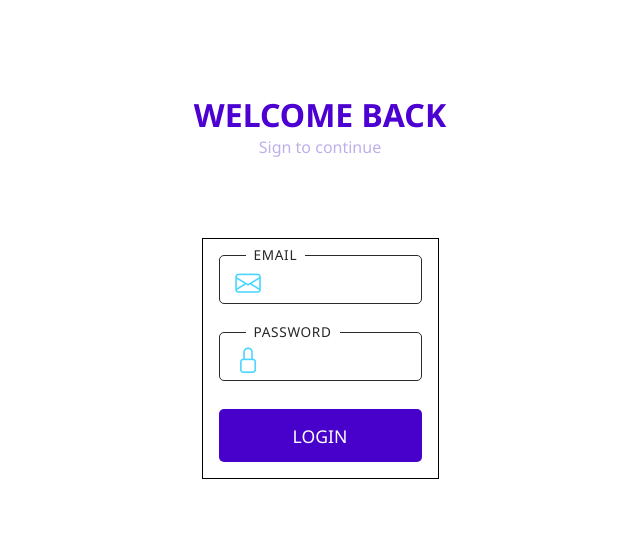
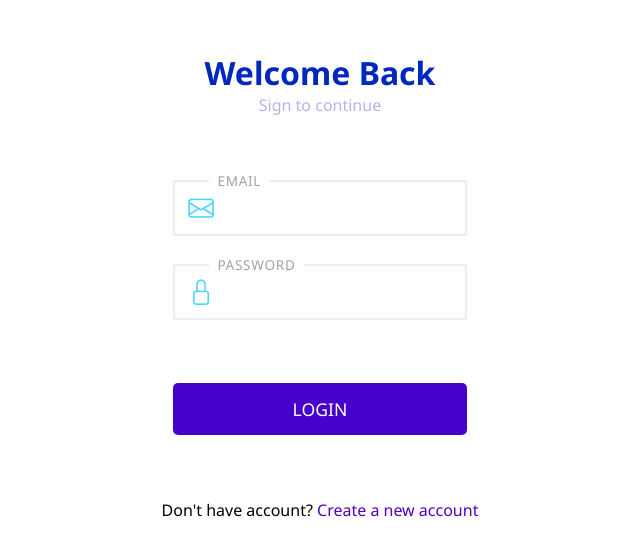
Before and after one commit to Ammar312/JWT-auth-server, a website: page public/index.html in a window 1280 px wide. Shown: the part 114-670 px from the top of the page, without its empty margins (320-960 px from the left). Drawn offline with nearby package versions, Linux system fonts and the light colour scheme.

Commit message:
ui login done

```diff
--- a/public/index.html
+++ b/public/index.html
@@ -13,24 +13,29 @@
   <body>
     <div class="app">
       <div class="section1">
-        <h1>WELCOME BACK</h1>
+        <h1>Welcome Back</h1>
         <p class="lineAfterh1">Sign to continue</p>
       </div>
       <section class="formContainer">
         <form id="form" class="form">
           <div class="inputBox">
+            <i class="bi bi-envelope icon"></i>
             <input value="" type="email" class="box" id="email" />
             <span>Email</span>
-            <i class="bi bi-envelope icon"></i>
           </div>
           <div class="inputBox">
+            <i class="bi bi-lock icon"></i>
             <input type="password" name="password" id="password" class="box" />
             <span>Password</span>
-            <i class="bi bi-lock icon"></i>
           </div>
           <input type="submit" value="LOGIN" class="btn" id="btn" />
         </form>
       </section>
+      <div class="bottomLine">
+        <span>Don't have account?</span>&nbsp;<a href="#"
+          >Create a new account</a
+        >
+      </div>
     </div>
 
     <script src="https://cdn.jsdelivr.net/npm/axios/dist/axios.min.js"></script>
--- a/public/style.css
+++ b/public/style.css
@@ -33,7 +33,7 @@ header p {
   justify-content: center;
   align-items: center;
   flex-direction: column;
-  gap: 5em;
+  gap: 3em;
 }
 .section1 {
   display: flex;
@@ -41,14 +41,13 @@ header p {
   align-items: center;
 }
 h1 {
-  color: #4c00d1;
+  color: #0027be;
   font-weight: 700;
 }
 .lineAfterh1 {
   color: #bfafe9;
 }
 .formContainer {
-  border: 1px solid black;
   box-shadow: 2px 3px 45px rgba(255, 255, 255, 0.219);
 }
 
@@ -69,15 +68,19 @@ h1 {
 } */
 .inputBox {
   position: relative;
+  display: flex;
+  align-items: center;
+  justify-content: center;
+  border: 2px solid #eaeef4;
   margin-bottom: 28px;
 }
 .inputBox input {
   width: 100%;
   padding: 15px 10px 10px 10px;
-  border: 2px solid rgb(182, 182, 182);
+  border: none;
   border-radius: 5px;
   outline: none;
-  font-size: 1em;
+  font-size: 1.2em;
   color: black;
   transition: 0.5s;
 }
@@ -85,7 +88,7 @@ h1 {
 .inputBox span {
   position: absolute;
   top: -5px;
-  left: 17px;
+  left: 24px;
   padding: 10px;
   pointer-events: none;
   font-size: 1em;
@@ -95,22 +98,21 @@ h1 {
 
 .inputBox input:valid ~ span,
 .inputBox input:focus ~ span {
-  color: rgb(39, 39, 39);
+  color: #a4a1ac;
   transform: translateX(10px) translateY(-7px);
   font-size: 0.85em;
-  padding: 2px 8px;
+  padding: 1px 8px;
   letter-spacing: 0.05em;
   background: white;
   /* background: rgba(133, 133, 255, 0.685); */
 }
 .inputBox input:valid,
 .inputBox input:focus {
-  border: 1px solid rgb(41, 42, 43);
 }
 .icon {
-  position: absolute;
+  /* position: absolute;
   left: 4px;
-  top: 0.4em;
+  top: 0.4em; */
   font-size: 1.6rem;
   margin: 0px 0.5em;
   color: rgb(75, 213, 255);
@@ -119,12 +121,22 @@ h1 {
   width: 100%;
   font-size: 1.1rem;
   padding: 0.8em 0.5em;
+  margin-top: 2em;
   border-radius: 5px;
   border: none;
   cursor: pointer;
   background-color: #4800cb;
   color: white;
   transition: all 0.3s ease-in;
+}
+.bottomLine {
+  display: flex;
+  justify-content: center;
+  align-items: center;
+}
+.bottomLine a {
+  text-decoration: none;
+  color: #5200c6;
 }
 @media screen and (max-width: 594px) {
   header p {
```
